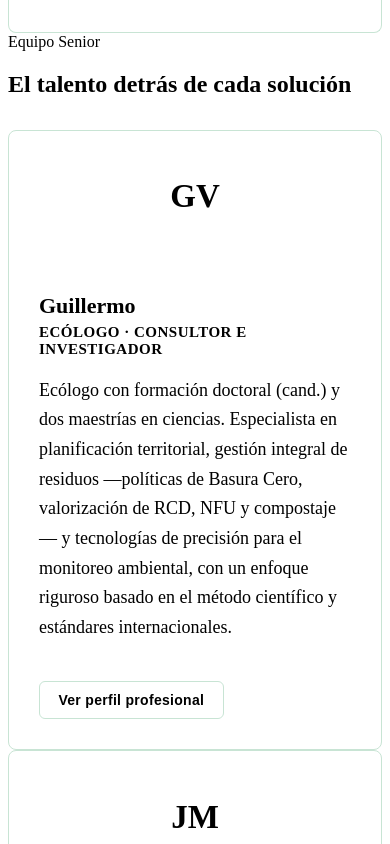
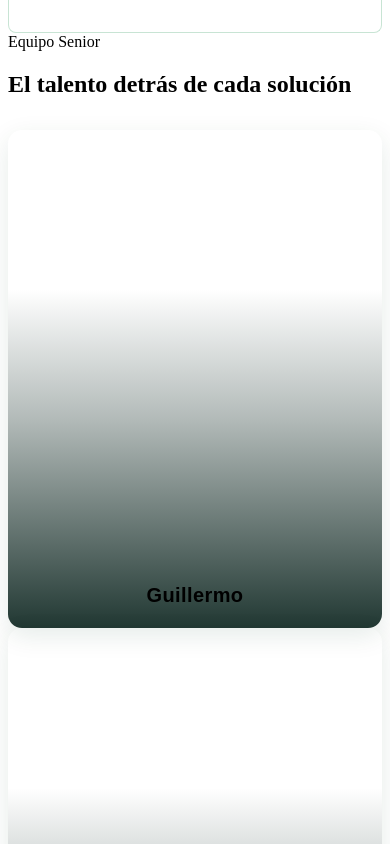
Before and after one commit to CarlosGabrielMunozReyes64-313/nexus-landing-page, a React (Vite) app: page /quienes in a window 390 px wide. Shown: the part 7180-8024 px from the top of the page. Built offline with nearby package versions, Linux system fonts and the light colour scheme; the HTML template or start-up script is replaced by a standard one.

Commit message:
se agrtegaron tarjetas profecionales

```diff
--- a/src/components/TeamCard/TeamCard.css
+++ b/src/components/TeamCard/TeamCard.css
@@ -1,126 +1,94 @@
-/* ── TEAM CARDS ───────────────────────────────────── */
+/* ── TARJETA DE EQUIPO: solo foto + primer nombre ─────────── */
 .team-card {
-  background: var(--nx-white);
-  border: 0.5px solid #c8e4d4;
-  border-radius: 8px;
+  position: relative;
+  display: block;
+  width: 100%;
+  padding: 0;
+  border: none;
+  background: none;
+  cursor: pointer;
+  border-radius: 14px;
   overflow: hidden;
+  box-shadow: 0 8px 26px rgba(2, 64, 41, 0.1);
   transition:
-    transform 0.2s,
-    box-shadow 0.2s;
+    transform 0.25s ease,
+    box-shadow 0.25s ease;
 }
 .team-card:hover {
-  transform: translateY(-3px);
-  box-shadow: 0 10px 36px rgba(2, 64, 41, 0.1);
+  transform: translateY(-4px);
+  box-shadow: 0 16px 42px rgba(2, 64, 41, 0.2);
 }
-.team-header {
+.team-card:focus-visible {
+  outline: 3px solid var(--nx-mid);
+  outline-offset: 3px;
+}
+
+.team-photo {
+  position: relative;
+  width: 100%;
+  aspect-ratio: 3 / 4; /* foto vertical de tamaño considerable */
   background: linear-gradient(135deg, var(--nx-dark), var(--nx-teal));
-  height: 132px;
+}
+.team-photo-img {
+  width: 100%;
+  height: 100%;
+  object-fit: cover;
+  display: block;
+  transition: transform 0.4s ease;
+}
+.team-card:hover .team-photo-img {
+  transform: scale(1.05);
+}
+
+/* Respaldo cuando el integrante aún no tiene foto: iniciales grandes. */
+.team-photo-fallback {
+  position: absolute;
+  inset: 0;
   display: flex;
   align-items: center;
   justify-content: center;
-}
-.team-avatar {
-  width: 99px;
-  height: 99px;
-  border-radius: 50%;
-  background: var(--nx-mid);
-  border: 4px solid rgba(255, 255, 255, 0.3);
-  display: flex;
-  align-items: center;
-  justify-content: center;
-  font-size: 33px;
-  font-weight: 700;
-  color: var(--nx-white);
-}
-.team-body {
-  padding: 1.875rem;
-}
-.team-name {
-  font-size: 22px;
-  font-weight: 700;
-  color: var(--nx-dark);
-  margin-bottom: 5px;
-}
-.team-role {
-  font-size: 15px;
-  font-weight: 700;
-  color: var(--nx-mid);
-  text-transform: uppercase;
-  letter-spacing: 0.5px;
-  margin-bottom: 1.1rem;
-}
-.team-bio {
-  font-size: 18px;
-  color: var(--nx-muted);
-  line-height: 1.65;
+  font-size: clamp(48px, 9vw, 88px);
+  font-weight: 800;
+  letter-spacing: 2px;
+  color: rgba(255, 255, 255, 0.92);
 }
 
-/* Variante 50% más grande: usar .team-grid-lg en el contenedor */
-.team-grid-lg .team-card {
-  border-radius: 12px;
+/* Velo inferior para que el nombre blanco se lea sobre la foto. */
+.team-photo-veil {
+  position: absolute;
+  inset: 0;
+  pointer-events: none;
+  background: linear-gradient(
+    to top,
+    rgba(2, 28, 22, 0.88) 0%,
+    rgba(2, 28, 22, 0.3) 42%,
+    transparent 68%
+  );
 }
-.team-grid-lg .team-header {
-  height: 132px;
-}
-.team-grid-lg .team-avatar {
-  width: 99px;
-  height: 99px;
-  border-width: 4px;
-  font-size: 33px;
-}
-.team-grid-lg .team-body {
-  padding: 1.875rem;
-}
-.team-grid-lg .team-name {
-  font-size: 22px;
-  margin-bottom: 5px;
-}
-.team-grid-lg .team-role {
-  font-size: 15px;
-  margin-bottom: 1.1rem;
-}
-.team-grid-lg .team-bio {
-  font-size: 18px;
+.team-photo-name {
+  position: absolute;
+  left: 0;
+  right: 0;
+  bottom: 0;
+  padding: 1.15rem 1.25rem 1.35rem;
+  font-size: clamp(20px, 2.4vw, 26px);
+  font-weight: 800;
+  letter-spacing: 0.4px;
+  color: var(--nx-white);
+  text-align: center;
 }
 
-/* ── BOTÓN VER PERFIL PROFESIONAL ─────────────────── */
-.team-profile-btn {
-  margin-top: 1.25rem;
-  display: inline-flex;
-  align-items: center;
-  gap: 0.5rem;
-  background: var(--nx-light);
-  color: var(--nx-dark);
-  border: 1px solid #c8e4d4;
-  border-radius: 6px;
-  padding: 0.65rem 1.15rem;
-  font-size: 14px;
-  font-weight: 700;
-  letter-spacing: 0.3px;
-  cursor: pointer;
-  transition:
-    background 0.2s,
-    color 0.2s,
-    border-color 0.2s;
-}
-.team-profile-btn:hover {
-  background: var(--nx-mid);
-  color: var(--nx-white);
-  border-color: var(--nx-mid);
-}
-
-/* ── MODAL PERFIL PROFESIONAL ─────────────────────── */
+/* ── MODAL (80% de la pantalla) ──────────────────────────── */
 .team-modal-overlay {
   position: fixed;
   inset: 0;
   z-index: 1000;
   background: rgba(2, 64, 41, 0.55);
-  backdrop-filter: blur(2px);
+  backdrop-filter: blur(3px);
   display: flex;
-  align-items: flex-start;
+  align-items: center;
   justify-content: center;
-  padding: 5vh 1rem;
-  overflow-y: auto;
+  padding: 1rem;
   animation: team-modal-fade 0.18s ease;
 }
 @keyframes team-modal-fade {
@@ -133,11 +101,15 @@
 }
 .team-modal {
   position: relative;
-  width: 100%;
-  max-width: 720px;
+  width: 80vw;
+  height: 80vh;
+  max-width: 1200px;
+  display: grid;
+  grid-template-columns: minmax(280px, 38%) 1fr;
   background: var(--nx-white);
-  border-radius: 12px;
-  box-shadow: 0 24px 70px rgba(2, 64, 41, 0.35);
+  border-radius: 16px;
+  overflow: hidden;
+  box-shadow: 0 30px 80px rgba(2, 64, 41, 0.4);
   animation: team-modal-rise 0.22s ease;
 }
 @keyframes team-modal-rise {
@@ -150,15 +122,17 @@
     transform: translateY(0);
   }
 }
+
 .team-modal-close {
   position: absolute;
-  top: 14px;
-  right: 16px;
-  width: 36px;
-  height: 36px;
+  top: 12px;
+  right: 14px;
+  z-index: 3;
+  width: 40px;
+  height: 40px;
   border: none;
   border-radius: 50%;
-  background: rgba(255, 255, 255, 0.18);
+  background: rgba(2, 28, 22, 0.55);
   color: var(--nx-white);
   font-size: 26px;
   line-height: 1;
@@ -166,48 +140,67 @@
   transition: background 0.2s;
 }
 .team-modal-close:hover {
-  background: rgba(255, 255, 255, 0.32);
+  background: rgba(2, 28, 22, 0.78);
 }
-.team-modal-head {
+
+/* Columna visual */
+.team-modal-media {
+  position: relative;
   display: flex;
-  align-items: center;
-  gap: 1rem;
-  padding: 1.75rem 2rem;
-  background: linear-gradient(135deg, var(--nx-dark), var(--nx-teal));
-  border-radius: 12px 12px 0 0;
+  flex-direction: column;
+  min-width: 0;
+  min-height: 0;
+  background: linear-gradient(160deg, var(--nx-dark), var(--nx-teal));
 }
-.team-modal-avatar {
-  flex: 0 0 auto;
-  width: 64px;
-  height: 64px;
-  border-radius: 50%;
-  background: var(--nx-mid);
-  border: 3px solid rgba(255, 255, 255, 0.3);
+.team-modal-photo {
+  width: 100%;
+  flex: 1 1 auto;
+  min-height: 0;
+  object-fit: cover;
+  display: block;
+}
+.team-modal-photo--fallback {
   display: flex;
   align-items: center;
   justify-content: center;
-  font-size: 22px;
-  font-weight: 700;
-  color: var(--nx-white);
+  font-size: clamp(60px, 8vw, 120px);
+  font-weight: 800;
+  letter-spacing: 2px;
+  color: rgba(255, 255, 255, 0.92);
+}
+.team-modal-id {
+  padding: 1.1rem 1.4rem 1.4rem;
+  background: rgba(2, 28, 22, 0.4);
 }
 .team-modal-name {
   margin: 0 0 0.35rem;
-  font-size: 22px;
-  font-weight: 700;
+  font-size: clamp(20px, 2vw, 26px);
+  font-weight: 800;
   color: var(--nx-white);
   line-height: 1.2;
 }
+.team-modal-role {
+  margin: 0;
+  font-size: 13px;
+  font-weight: 700;
+  letter-spacing: 0.6px;
+  text-transform: uppercase;
+  color: #6fe0b4;
+}
+
+/* Columna de contenido (con scroll) */
+.team-modal-content {
+  padding: 2.2rem 2.4rem;
+  min-width: 0;
+  min-height: 0;
+  overflow-y: auto;
+}
 .team-modal-title {
-  margin: 0;
-  font-size: 14px;
+  margin: 0 0 1.4rem;
+  font-size: 15px;
   font-weight: 600;
-  color: rgba(255, 255, 255, 0.88);
-  line-height: 1.45;
-}
-.team-modal-content {
-  padding: 1.75rem 2rem 2rem;
-  max-height: 65vh;
-  overflow-y: auto;
+  color: var(--nx-mid);
+  line-height: 1.5;
 }
 .team-modal-section {
   margin-bottom: 1.6rem;
@@ -265,15 +258,19 @@
   color: var(--nx-muted);
 }
 
-/* Responsive */
-@media (max-width: 560px) {
-  .team-modal-head {
-    flex-direction: column;
-    text-align: center;
-    padding: 1.5rem 1.25rem;
+/* ── Responsive: apila en una columna en pantallas angostas ── */
+@media (max-width: 820px) {
+  .team-modal {
+    width: 92vw;
+    height: 90vh;
+    grid-template-columns: 1fr;
+    grid-template-rows: auto 1fr;
+  }
+  .team-modal-photo {
+    height: 230px;
+    flex: 0 0 auto;
   }
   .team-modal-content {
-    padding: 1.5rem 1.25rem 1.75rem;
-    max-height: 70vh;
+    padding: 1.75rem 1.4rem 2rem;
   }
 }
--- a/src/components/TeamCard/TeamCard.jsx
+++ b/src/components/TeamCard/TeamCard.jsx
@@ -2,12 +2,27 @@ import { useState, useEffect } from 'react';
 import { createPortal } from 'react-dom';
 import './TeamCard.css';
 
+// Devuelve solo el primer nombre ("Jaime Andrés Marín" -> "Jaime").
+function firstName(fullName = '') {
+  return fullName.trim().split(/\s+/)[0] || fullName;
+}
+
 // Tarjeta de un integrante del equipo. Recibe un objeto `member`.
-// Si `member.profile` existe, muestra el botón "Ver perfil profesional"
-// que abre un modal con el CV ampliado.
+// En el frente solo se muestran la foto y el primer nombre.
+// Al hacer clic se abre un modal (80% de la pantalla) con la información
+// relevante (nombre, rol y perfil) y el perfil profesional ampliado si existe.
+//
+// Campos del objeto `member`:
+//   - name      (obligatorio)  nombre completo
+//   - initials  (obligatorio)  iniciales para el respaldo sin foto
+//   - role, bio (opcionales)   información relevante
+//   - photo     (opcional)     imagen importada o URL para la foto
+//   - profile   (opcional)     CV ampliado (title, summary, education, experience, skills)
 export default function TeamCard({ member }) {
   const [open, setOpen] = useState(false);
   const profile = member.profile;
+  const photo = member.photo; // opcional
+  const intro = profile?.summary || member.bio; // evita duplicar bio + resumen
 
   // Cerrar con Escape y bloquear el scroll del fondo mientras el modal está abierto.
   useEffect(() => {
@@ -25,30 +40,34 @@ export default function TeamCard({ member }) {
   }, [open]);
 
   return (
-    <div className="team-card">
-      <div className="team-header">
-        <div className="team-avatar">{member.initials}</div>
-      </div>
-      <div className="team-body">
-        <div className="team-name">{member.name}</div>
-        <div className="team-role">{member.role}</div>
-        <p className="team-bio">{member.bio}</p>
+    <>
+      {/* ── Tarjeta: solo foto + primer nombre ── */}
+      <button
+        type="button"
+        className="team-card"
+        onClick={() => setOpen(true)}
+        aria-haspopup="dialog"
+        aria-label={`Ver perfil de ${member.name}`}
+      >
+        <div className="team-photo">
+          {photo ? (
+            <img src={photo} alt={member.name} className="team-photo-img" />
+          ) : (
+            <span className="team-photo-fallback">{member.initials}</span>
+          )}
+          <span className="team-photo-veil" aria-hidden="true" />
+          <span className="team-photo-name">{firstName(member.name)}</span>
+        </div>
+      </button>
 
-        {profile && (
-          <button type="button" className="team-profile-btn" onClick={() => setOpen(true)}>
-            Ver perfil profesional
-          </button>
-        )}
-      </div>
-
-      {profile &&
-        open &&
+      {/* ── Modal con la información completa ── */}
+      {open &&
         createPortal(
           <div
             className="team-modal-overlay"
             role="dialog"
             aria-modal="true"
-            aria-label={`Perfil profesional de ${member.name}`}
+            aria-label={`Perfil de ${member.name}`}
             onClick={() => setOpen(false)}
           >
             <div className="team-modal" onClick={(e) => e.stopPropagation()}>
@@ -61,23 +80,33 @@ export default function TeamCard({ member }) {
                 ×
               </button>
 
-              <div className="team-modal-head">
-                <div className="team-modal-avatar">{member.initials}</div>
-                <div>
+              {/* Columna visual: foto + identificación */}
+              <aside className="team-modal-media">
+                {photo ? (
+                  <img src={photo} alt={member.name} className="team-modal-photo" />
+                ) : (
+                  <div className="team-modal-photo team-modal-photo--fallback">
+                    {member.initials}
+                  </div>
+                )}
+                <div className="team-modal-id">
                   <h3 className="team-modal-name">{member.name}</h3>
-                  {profile.title && <p className="team-modal-title">{profile.title}</p>}
+                  {member.role && <p className="team-modal-role">{member.role}</p>}
                 </div>
-              </div>
+              </aside>
 
+              {/* Columna de contenido: información relevante + perfil */}
               <div className="team-modal-content">
-                {profile.summary && (
+                {profile?.title && <p className="team-modal-title">{profile.title}</p>}
+
+                {intro && (
                   <section className="team-modal-section">
                     <h4 className="team-modal-heading">Resumen Profesional</h4>
-                    <p className="team-modal-text">{profile.summary}</p>
+                    <p className="team-modal-text">{intro}</p>
                   </section>
                 )}
 
-                {profile.education?.length > 0 && (
+                {profile?.education?.length > 0 && (
                   <section className="team-modal-section">
                     <h4 className="team-modal-heading">Formación Académica</h4>
                     <ul className="team-modal-list">
@@ -88,7 +117,7 @@ export default function TeamCard({ member }) {
                   </section>
                 )}
 
-                {profile.experience?.length > 0 && (
+                {profile?.experience?.length > 0 && (
                   <section className="team-modal-section">
                     <h4 className="team-modal-heading">Experiencia Profesional Destacada</h4>
                     <ul className="team-modal-list team-modal-list-rich">
@@ -103,14 +132,16 @@ export default function TeamCard({ member }) {
                   </section>
                 )}
 
-                {profile.skills?.length > 0 && (
+                {profile?.skills?.length > 0 && (
                   <section className="team-modal-section">
                     <h4 className="team-modal-heading">Competencias Técnicas y Tecnológicas</h4>
                     <ul className="team-modal-list team-modal-list-rich">
                       {profile.skills.map((skill) => (
                         <li key={skill.area}>
                           <span className="team-modal-item-title">{skill.area}:</span>
-                          {skill.detail && <span className="team-modal-item-detail-inline"> {skill.detail}</span>}
+                          {skill.detail && (
+                            <span className="team-modal-item-detail-inline"> {skill.detail}</span>
+                          )}
                         </li>
                       ))}
                     </ul>
@@ -119,8 +150,8 @@ export default function TeamCard({ member }) {
               </div>
             </div>
           </div>,
-          document.body,
+          document.body
         )}
-    </div>
+    </>
   );
 }
```
Also changed, not shown: src/components/Hero.jsx (+9 -8 lines), src/components/Hero/Hero.css (+18 -0 lines), src/assets/hero-pages/WhatsApp Image 2026-06-16 at 3.25.19 PM.jpeg (added).
